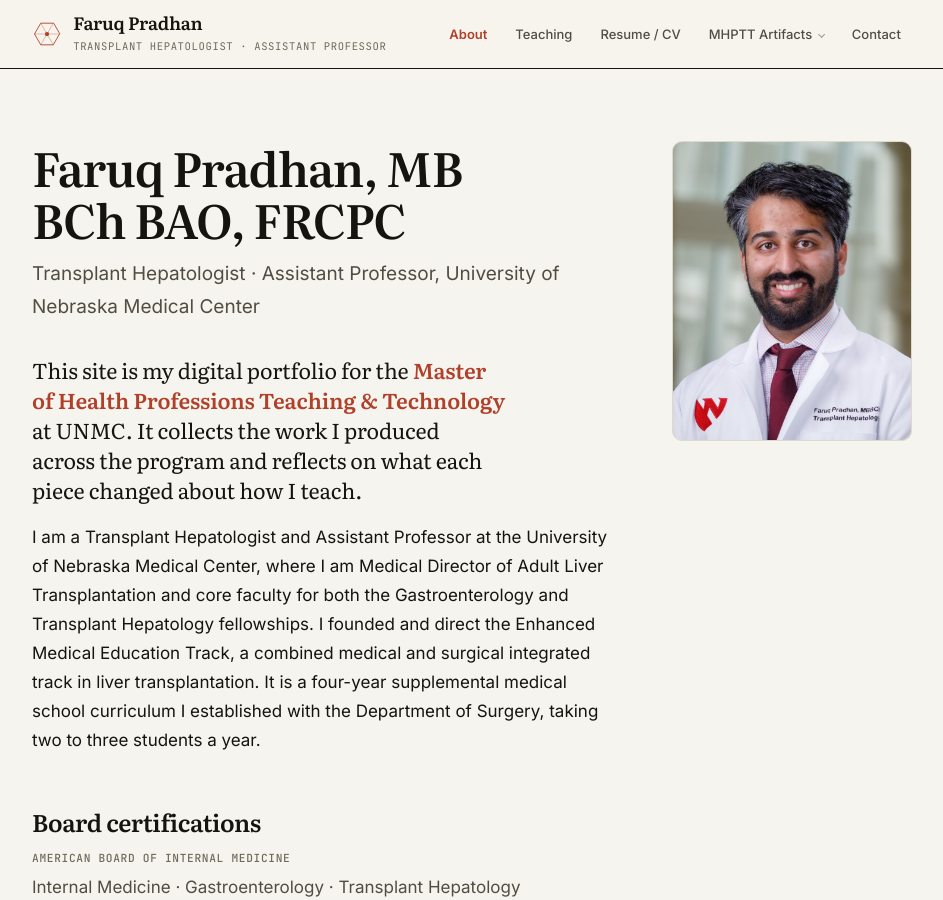
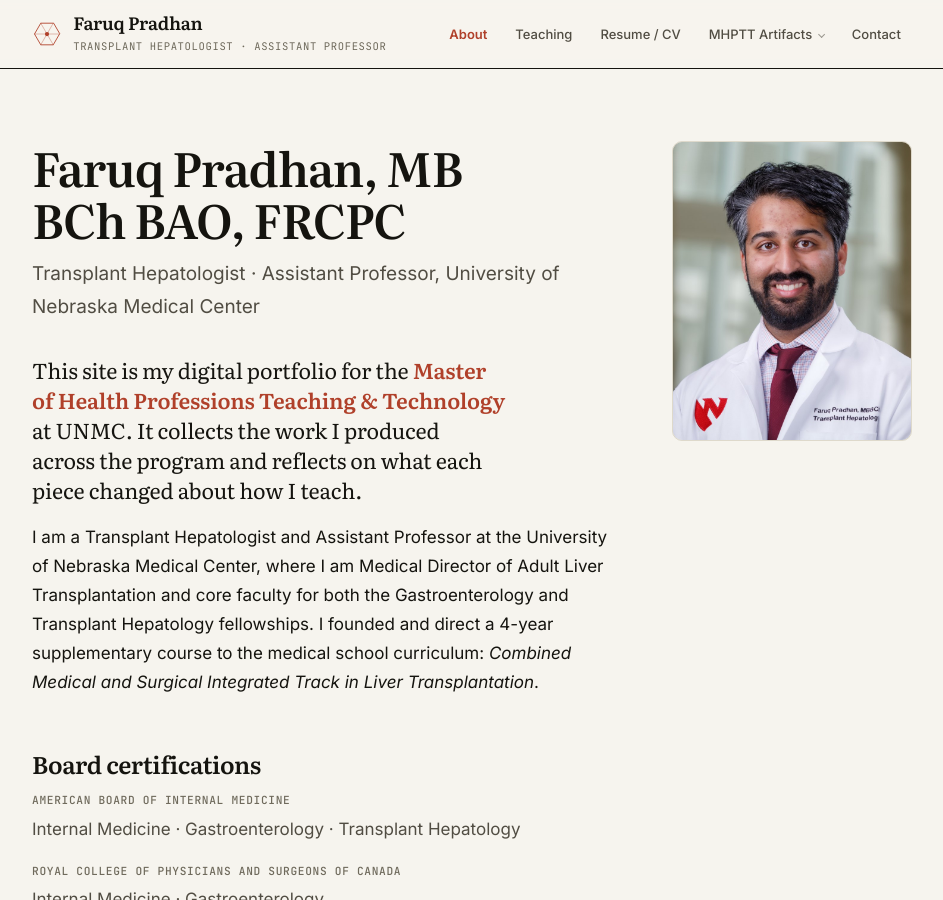
Before and after one commit to fpradhan/fpradhan.github.io, a Jekyll site: the page built from index.md, in a window 1280 px wide and 900 px high. Shown: the whole window, without its empty margins (168-1111 px from the left). Built offline with Jekyll 4.4.1, drawn with Linux system fonts in a browser that asks for light colours.

Commit message:
Replace the biography paragraph on the home page
Uses Faruq's wording as supplied. The track name is set in italics to match how
the resume and CV already render it.

Co-Authored-By: Claude Opus 5 <noreply@anthropic.com>
Claude-Session: https://claude.ai/code/session_01SajNJDGDkt5q5fCgsPRcNk

```diff
--- a/index.md
+++ b/index.md
@@ -12,10 +12,9 @@ on what each piece changed about how I teach.
 
 I am a Transplant Hepatologist and Assistant Professor at the University of Nebraska
 Medical Center, where I am Medical Director of Adult Liver Transplantation and core faculty
-for both the Gastroenterology and Transplant Hepatology fellowships. I founded and direct the
-Enhanced Medical Education Track, a combined medical and surgical integrated track in liver
-transplantation. It is a four-year supplemental medical school curriculum I established with
-the Department of Surgery, taking two to three students a year.
+for both the Gastroenterology and Transplant Hepatology fellowships. I founded and direct a
+4-year supplementary course to the medical school curriculum: *Combined Medical and Surgical
+Integrated Track in Liver Transplantation*.
 
 ## Board certifications
 
```
